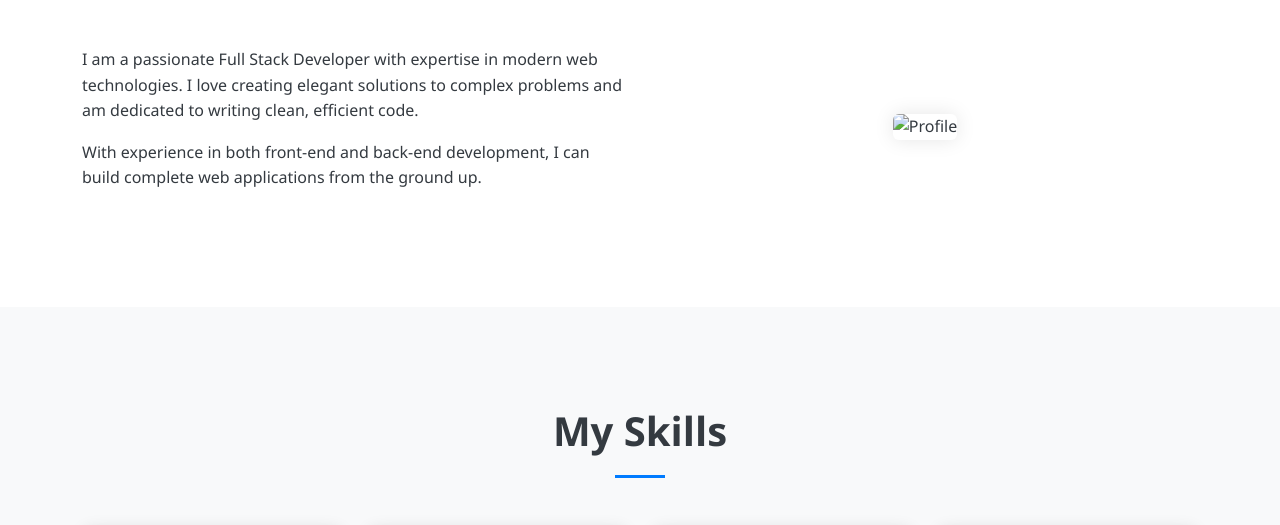
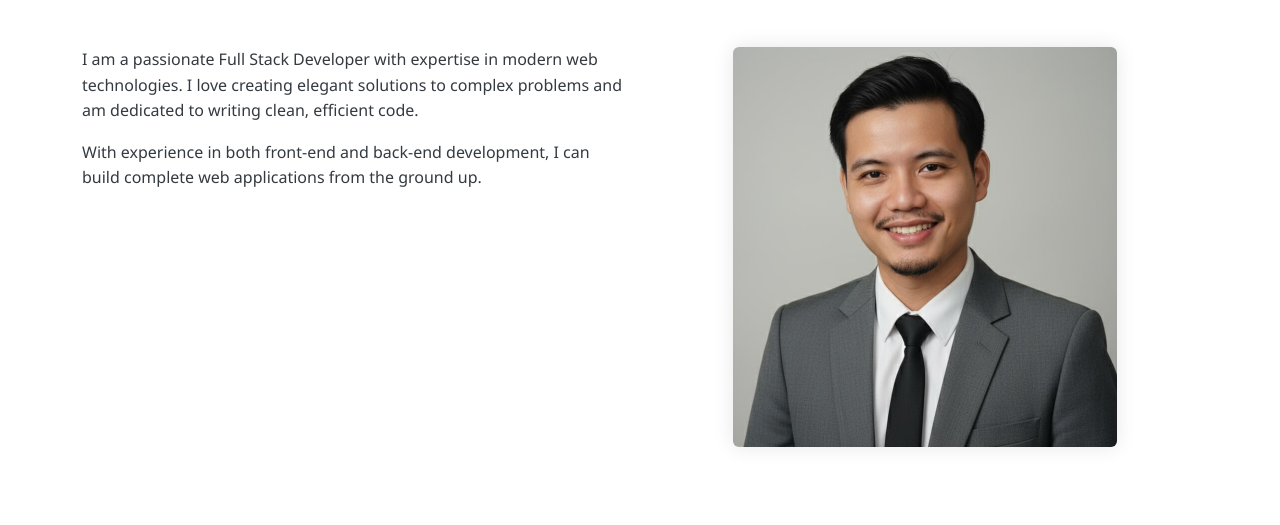
Before and after one commit to Theodore2510/Portfolio, a plain HTML site: page index.html in a window 1280 px wide. Shown: the part 654-1179 px from the top of the page. Drawn offline with nearby package versions, Linux system fonts and the light colour scheme.

Commit message:
Update index.html
photo change

```diff
--- a/index.html
+++ b/index.html
@@ -58,7 +58,7 @@
                 </div>
                 <div class="col-md-6">
                     <div class="about-img">
-                        <img src="photo_2025-09-19_09-09-16.jpg" alt="Profile" class="img-fluid rounded profile-image">
+                        <img src="profile.jpg" alt="Profile" class="img-fluid rounded profile-image">
 
                     </div>
                 </div>
```
